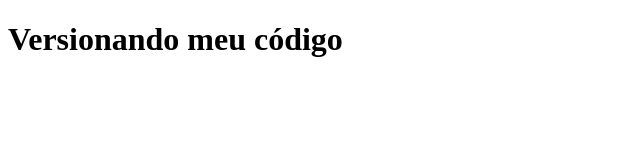
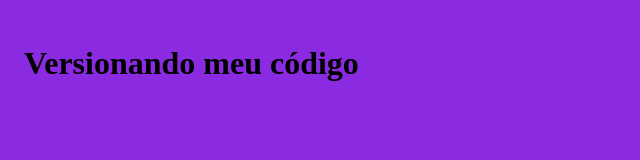
Before and after one commit to phanyypereira/expoetec-web, a plain HTML site: page index.html in a window 1280 px wide. Shown: the whole page, without its empty margins (0-640 px from the left). Drawn offline with Linux system fonts and the light colour scheme.

Commit message:
add estilo

```diff
--- a/index.html
+++ b/index.html
@@ -4,6 +4,7 @@
     <meta charset="UTF-8">
     <meta name="viewport" content="width=device-width, initial-scale=1.0">
     <title>Primeira Aula Git</title>
+    <link rel="stylesheet" href="style.css">
 </head>
 <body>
    <h1>Versionando meu código</h1>
--- /dev/null
+++ b/style.css
@@ -0,0 +1,4 @@
+body{
+    background-color: blueviolet;
+    padding: 1rem;
+}
```
